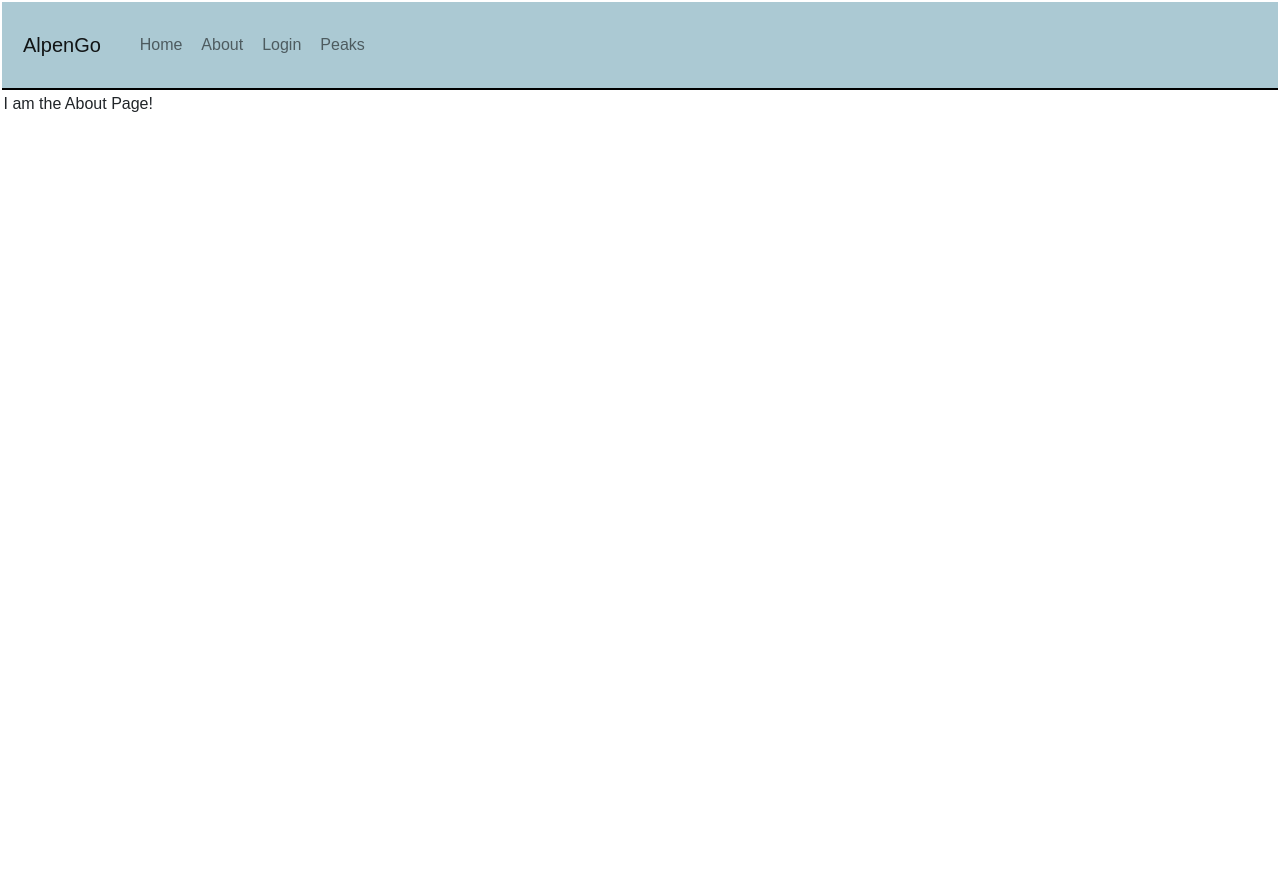
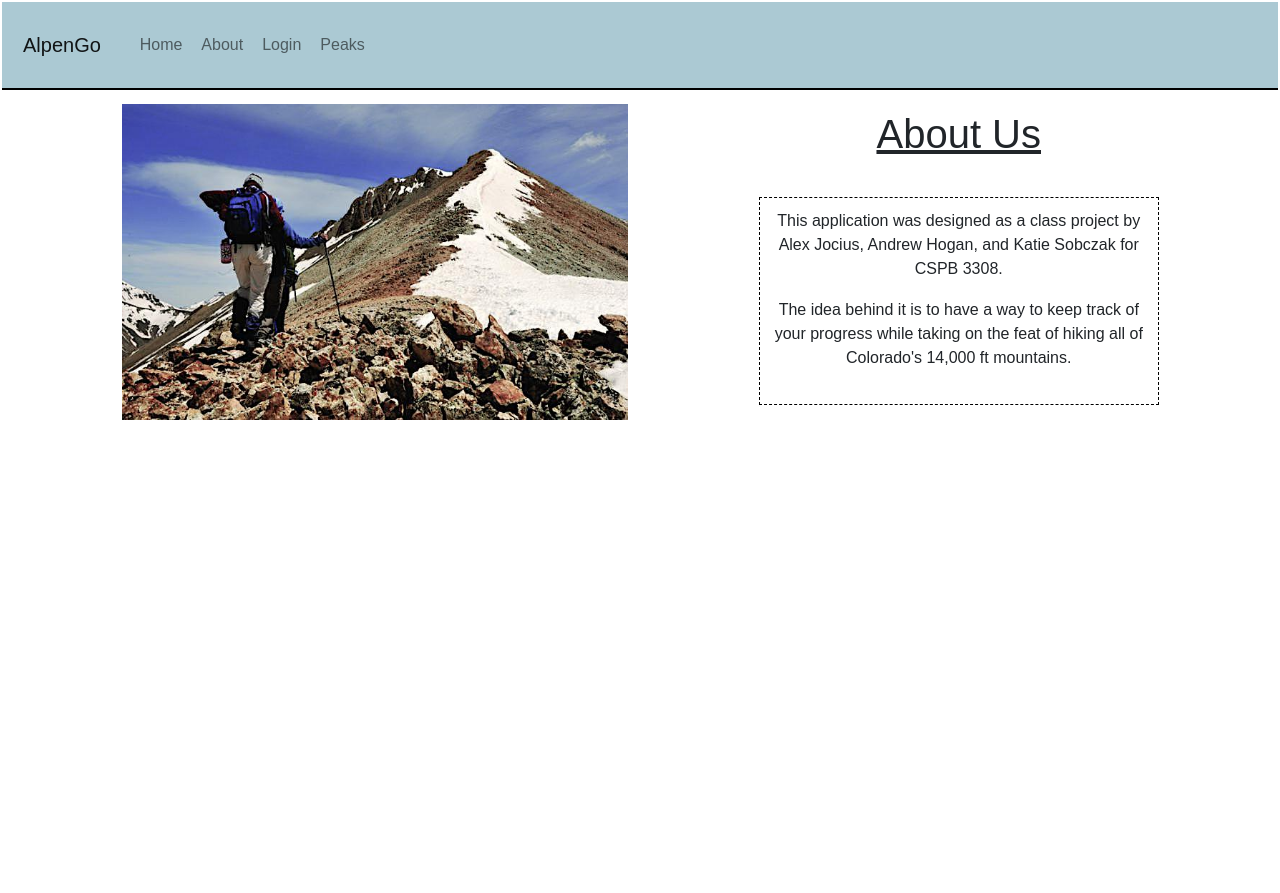
Before and after one commit to andhogan/AlpenGo, a Flask app: page /about in a window 1280 px wide. Before the commit the page ends 112 px from the top, so only its background shows below. Run offline with Flask 3, Linux system fonts and the light colour scheme.

Commit message:
About Page completed

```diff
--- a/core/static/css/main.css
+++ b/core/static/css/main.css
@@ -60,7 +60,15 @@ a {
     display:inline-block;
     border: dashed 1px black;
     text-align: center;
-    padding-top: 20px;
+    padding-top: 10px;
+}
+
+/* About Page */
+.row3 {
+    display: block;
+    text-align: center;
+    margin-bottom: 30px;
+    text-decoration: underline;
 }
 
 .wrap {
--- a/core/templates/about.html
+++ b/core/templates/about.html
@@ -1,6 +1,24 @@
 {% extends "inherit.html" %}
 {% block content %}
-    <div>
-        <p>I am the About Page!</p>
+<section class="vh-100">
+    <div class="container-fluid h-custom">
+      <div class="row d-flex justify-content-center align-items-center h-100">
+        <div class="col-md-9 col-lg-6 col-xl-5">
+          <img src="static/imgs/home_imgs/RedCloud.jpeg"
+            class="img-fluid" style="padding-top: 10px">
+        </div>
+        <div class="col-md-8 col-lg-6 col-xl-4 offset-xl-1">
+            <div class="row3">
+                <h1>About Us</h1>
+            </div>
+            <div class="row2">
+                <p>This application was designed as a class project by Alex Jocius, Andrew Hogan, and Katie Sobczak for CSPB 3308.</p>
+                <p>The idea behind it is to have a way to keep track of your progress while taking on the feat of hiking all of Colorado's 14,000 ft mountains.</p>
+                <p></p>
+            </div>
+        </div>
+      </div>
     </div>
+</section>
+
 {% endblock content %}
--- a/core/templates/home.html
+++ b/core/templates/home.html
@@ -13,7 +13,7 @@
                     </div>
                 </div>
           </div>
-          <div class="col-md-9 col-lg-6 col-xl-5">
+          <div class="col-md-9 col-lg-6 col-xl-6">
             <img src="static/imgs/home_imgs/Snow-capped-Capitol-Peak.jpeg"
             class="w-100" style="border-top-left-radius: .3rem; border-top-right-radius: .3rem; padding-top: 10px;"
             alt="registration photo">
--- a/core/templates/inherit.html
+++ b/core/templates/inherit.html
@@ -12,7 +12,7 @@
     </head>
     <body>
         <nav class="navbar navbar-expand-lg navbar-light" style="background-color: rgb(171, 201, 211);">
-            <a class="navbar-brand" href="/">AlpenGo</a>
+            <a class="navbar-brand" href="/about">AlpenGo</a>
             <div class="container">
               <ul class="navbar-nav">
                 <li class="nav-item active">
--- a/core/templates/login.html
+++ b/core/templates/login.html
@@ -13,7 +13,7 @@
             <br>
             <fieldset>
             <div class="d-flex flex-row align-items-center justify-content-center justify-content-lg-start">
-              <p class="lead fw-normal mb-0 me-3">Login</p>
+              <p class="lead fw-normal mb-0 me-3" style="padding-bottom: 10px">Login</p>
             </div>
 
             <!-- Username input -->
```
Also changed, not shown: alpengo.db, core/static/imgs/home_imgs/RedCloud.jpeg (added).
